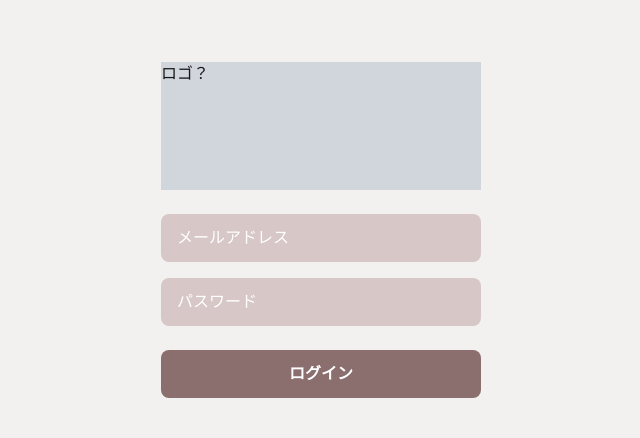
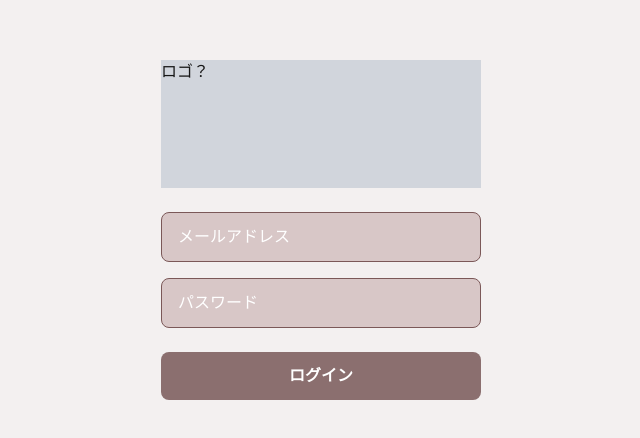
Before and after one commit to watnow2025-SpringProject-team3/SpringProject, a Next.js app in the folder loellingite/: page /login in a window 1280 px wide. Shown: the part 170-608 px from the top of the page, without its empty margins (319-959 px from the left). Built offline with nearby package versions, Linux system fonts and the light colour scheme.

Commit message:
feat: 入力ボックスのボーダーの色をfigma通りに変更

```diff
--- a/loellingite/src/app/login/page.tsx
+++ b/loellingite/src/app/login/page.tsx
@@ -12,12 +12,12 @@ export default function LoginPage() {
                     <input
                         type="email"
                         placeholder="メールアドレス"
-                        className="w-full px-4 py-3 text-white bg-[#d8c7c7] rounded-lg focus:outline-none placeholder-white"
+                        className="w-full px-4 py-3 text-white bg-[#d8c7c7] rounded-lg focus:outline-none placeholder-white border border-[#7B5858]"
                     />
                     <input
                         type="password"
                         placeholder="パスワード"
-                        className="w-full px-4 py-3 text-white bg-[#d8c7c7] rounded-lg focus:outline-none placeholder-white"
+                        className="w-full px-4 py-3 text-white bg-[#d8c7c7] rounded-lg focus:outline-none placeholder-white border border-[#7B5858]"
                     />
                 </div>
 
```
